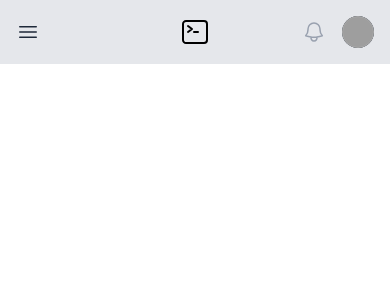
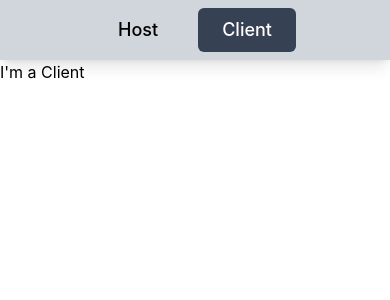
Before and after one commit to trevorwiebe/gpu, a React (Vite) app in the folder front-end/: page /client in a window 390 px wide. Shown: the top 300 px of the page. Built offline with nearby package versions, Linux system fonts and the light colour scheme; grey boxes are pictures that could not be loaded.

Commit message:
adds basic react-router navigation

```diff
--- a/front-end/package.json
+++ b/front-end/package.json
@@ -17,6 +17,7 @@
     "react": "^19.2.0",
     "react-dom": "^19.2.0",
     "react-redux": "^9.2.0",
+    "react-router": "^7.9.6",
     "tailwind": "^4.0.0"
   },
   "devDependencies": {
--- a/front-end/src/App.tsx
+++ b/front-end/src/App.tsx
@@ -1,11 +1,22 @@
 import './App.css'
 import NavBar from './components/NavBar'
+import Host from './components/Host'
+import Client from './components/Client'
+
+import { BrowserRouter, Routes, Route, Navigate } from 'react-router'
 
 function App() {
 
   return (
     <>
-      <NavBar/>
+      <BrowserRouter>
+        <NavBar/>
+        <Routes>
+          <Route path="/" element={<Navigate to="/host" replace/>}/>
+          <Route path="host" element={<Host/>}/>
+          <Route path="client" element={<Client/>}/>
+        </Routes>
+      </BrowserRouter>
     </>
   )
 }
--- /dev/null
+++ b/front-end/src/components/Client.tsx
@@ -0,0 +1,5 @@
+export default function Client(){
+    return (
+        <div>I'm a Client</div>
+    )
+}
--- /dev/null
+++ b/front-end/src/components/Host.tsx
@@ -0,0 +1,5 @@
+export default function Host(){
+    return (
+        <div>I'm a Host</div>
+    )
+}
--- a/front-end/src/components/NavBar.tsx
+++ b/front-end/src/components/NavBar.tsx
@@ -1,128 +1,33 @@
-import { Disclosure, DisclosureButton, DisclosurePanel, Menu, MenuButton, MenuItem, MenuItems } from '@headlessui/react'
-import { Bars3Icon, BellIcon, CommandLineIcon, XMarkIcon } from '@heroicons/react/24/outline'
+import { NavLink } from "react-router"
 
 const navigation = [
-  { name: 'Host', href: '#', current: true },
-  { name: 'Client', href: '#', current: false },
+  { name: 'Host', href: 'host' },
+  { name: 'Client', href: 'client' },
 ]
-
-function classNames(...classes: string[]) {
-  return classes.filter(Boolean).join(' ')
-}
 
 export default function NavBar() {
   return (
-    <Disclosure as="nav" className="relative bg-gray-200">
-      <div className="mx-auto max-w-7xl px-2 sm:px-6 lg:px-8">
-        <div className="relative flex h-16 items-center justify-between">
-
-          <div className="absolute inset-y-0 left-0 flex items-center sm:hidden">
-            {/* Mobile menu button*/}
-            <DisclosureButton className="group relative inline-flex items-center justify-center rounded-md p-2 text-gray-800 hover:bg-white hover:text-black focus:outline-2 focus:-outline-offset-1 focus:outline-indigo-500">
-              <span className="absolute -inset-0.5" />
-              <span className="sr-only">Open main menu</span>
-              <Bars3Icon aria-hidden="true" className="block size-6 group-data-open:hidden" />
-              <XMarkIcon aria-hidden="true" className="hidden size-6 group-data-open:block" />
-            </DisclosureButton>
-          </div>
-
-          <div className="flex flex-1 items-center justify-center sm:items-stretch sm:justify-start">
-            <div className="flex shrink-0 items-center">
-              <CommandLineIcon aria-hidden="true" className="size-8"/>
-            </div>
-            <div className="hidden sm:ml-6 sm:block">
-              <div className="flex space-x-4">
-                {navigation.map((item) => (
-                  <a
-                    key={item.name}
-                    href={item.href}
-                    aria-current={item.current ? 'page' : undefined}
-                    className={classNames(
-                      item.current ? 'bg-gray-400 text-black hover:bg-gray-600' : 'text-gray-800 hover:bg-white hover:text-black',
-                      'rounded-md px-3 py-2 text-sm font-medium',
-                    )}
-                  >
-                    {item.name}
-                  </a>
-                ))}
-              </div>
-            </div>
-          </div>
-
-          <div className="absolute inset-y-0 right-0 flex items-center pr-2 sm:static sm:inset-auto sm:ml-6 sm:pr-0">
-            <button
-              type="button"
-              className="relative rounded-full p-1 text-gray-400 focus:outline-2 focus:outline-offset-2 focus:outline-indigo-500"
-            >
-              <span className="absolute -inset-1.5" />
-              <span className="sr-only">View notifications</span>
-              <BellIcon aria-hidden="true" className="size-6" />
-            </button>
-
-            {/* Profile dropdown */}
-            <Menu as="div" className="relative ml-3">
-              <MenuButton className="relative flex rounded-full focus-visible:outline-2 focus-visible:outline-offset-2 focus-visible:outline-indigo-500">
-                <span className="absolute -inset-1.5" />
-                <span className="sr-only">Open user menu</span>
-                <img
-                  alt=""
-                  src="https://images.unsplash.com/photo-1472099645785-5658abf4ff4e?ixlib=rb-1.2.1&ixid=eyJhcHBfaWQiOjEyMDd9&auto=format&fit=facearea&facepad=2&w=256&h=256&q=80"
-                  className="size-8 rounded-full bg-gray-800 outline -outline-offset-1 outline-white/10"
-                />
-              </MenuButton>
-
-              <MenuItems
-                transition
-                className="absolute right-0 z-10 mt-2 w-48 origin-top-right rounded-md bg-white py-1 shadow-lg outline outline-black/5 transition data-closed:scale-95 data-closed:transform data-closed:opacity-0 data-enter:duration-100 data-enter:ease-out data-leave:duration-75 data-leave:ease-in"
-              >
-                <MenuItem>
-                  <a
-                    href="#"
-                    className="block px-4 py-2 text-sm text-gray-700 data-focus:bg-gray-100 data-focus:outline-hidden"
-                  >
-                    Your profile
-                  </a>
-                </MenuItem>
-                <MenuItem>
-                  <a
-                    href="#"
-                    className="block px-4 py-2 text-sm text-gray-700 data-focus:bg-gray-100 data-focus:outline-hidden"
-                  >
-                    Settings
-                  </a>
-                </MenuItem>
-                <MenuItem>
-                  <a
-                    href="#"
-                    className="block px-4 py-2 text-sm text-gray-700 data-focus:bg-gray-100 data-focus:outline-hidden"
-                  >
-                    Sign out
-                  </a>
-                </MenuItem>
-              </MenuItems>
-            </Menu>
-          </div>
-        </div>
-      </div>
-
-      <DisclosurePanel className="sm:hidden">
-        <div className="space-y-1 px-2 pt-2 pb-3">
+    <div className="bg-gray-300 shadow-lg">
+      <nav className="max-w-6xl mx-auto px-4">
+        <div className="flex justify-center space-x-8">
           {navigation.map((item) => (
-            <DisclosureButton
+            <NavLink
+              to={item.href}
               key={item.name}
-              as="a"
-              href={item.href}
-              aria-current={item.current ? 'page' : undefined}
-              className={classNames(
-                item.current ? 'bg-gray-400 text-black hover:bg-gray-600' : 'text-gray-800 hover:bg-white hover:text-black',
-                'block rounded-md px-3 py-2 text-base font-medium',
-              )}
+              end
+              className={({ isActive }) =>
+                `m-2 px-6 py-2 text-lg font-medium transition-colors duration-200 rounded-md  ${
+                  isActive
+                    ? 'text-white bg-gray-700'
+                    : 'text-black border-transparent hover:text-white hover:bg-gray-700'
+                }`
+              }
             >
               {item.name}
-            </DisclosureButton>
+            </NavLink>
           ))}
         </div>
-      </DisclosurePanel>
-    </Disclosure>
+      </nav>
+    </div>
   )
 }
--- a/front-end/src/main.tsx
+++ b/front-end/src/main.tsx
@@ -8,7 +8,7 @@ import App from './App.tsx'
 createRoot(document.getElementById('root')!).render(
   <StrictMode>
     <Provider store={store}>
-      <App />
+      <App/>
     </Provider>
-  </StrictMode>,
-)
+  </StrictMode>
+);
```
Also changed, not shown: 1 other file (tests, documents, lock files or other folders).
